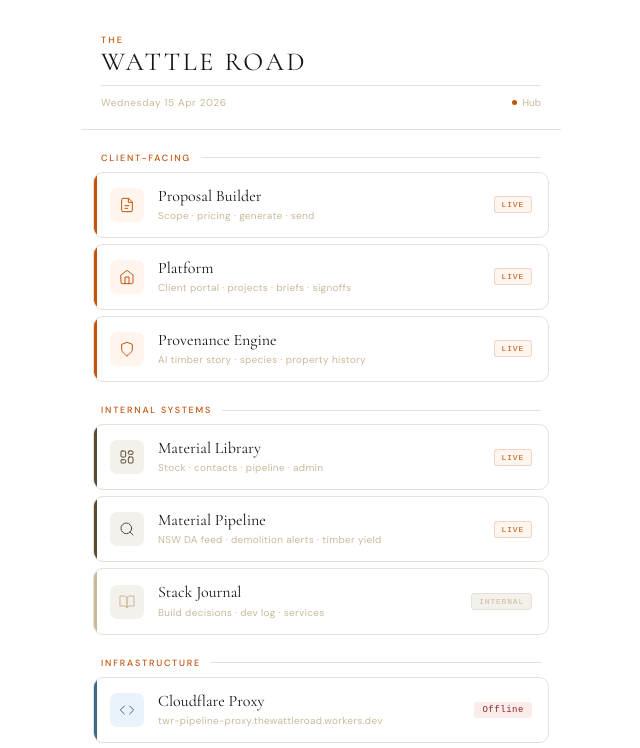
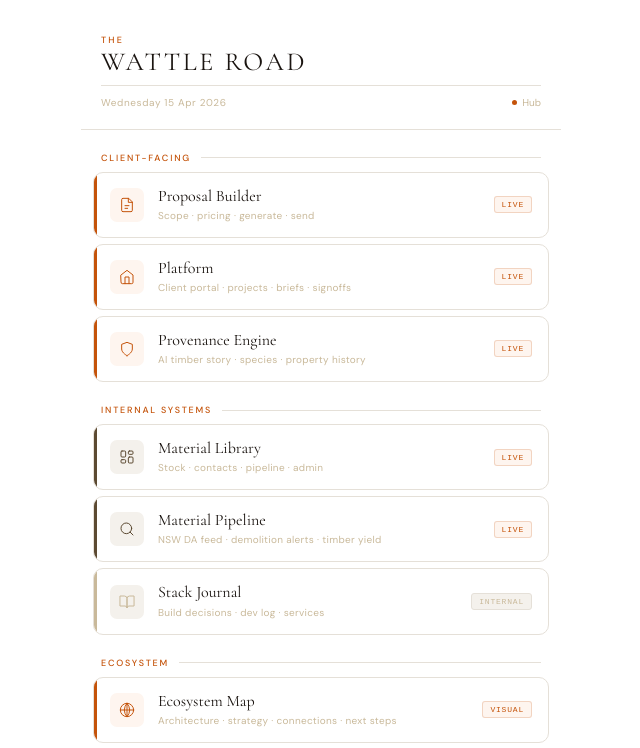
Before and after one commit to ThePrivFew/twr-hub, a plain HTML site: page index.html in a window 1280 px wide. Shown: the top 748 px of the page, without its empty margins (319-959 px from the left). Drawn offline with nearby package versions, Linux system fonts and the light colour scheme; no server answers.

Commit message:
Add files via upload

```diff
--- a/index.html
+++ b/index.html
@@ -189,6 +189,29 @@
 
   </div>
 
+
+  <!-- ECOSYSTEM -->
+  <div class="label">Ecosystem</div>
+  <div class="deck">
+
+    <a class="card forge" href="https://theprivfew.github.io/twr-hub/ecosystem.html" target="_blank" rel="noopener">
+      <div class="card-ico">
+        <svg fill="none" stroke="#C4530A" stroke-width="1.5" stroke-linecap="round" stroke-linejoin="round" viewBox="0 0 24 24">
+          <circle cx="12" cy="12" r="10"/>
+          <line x1="12" y1="2" x2="12" y2="22"/>
+          <line x1="2" y1="12" x2="22" y2="12"/>
+          <path d="M12 2a15.3 15.3 0 0 1 4 10 15.3 15.3 0 0 1-4 10 15.3 15.3 0 0 1-4-10 15.3 15.3 0 0 1 4-10z"/>
+        </svg>
+      </div>
+      <div class="card-body">
+        <div class="card-name">Ecosystem Map</div>
+        <div class="card-desc">Architecture · strategy · connections · next steps</div>
+      </div>
+      <span class="badge b-live">Visual</span>
+    </a>
+
+  </div>
+
   <!-- INFRASTRUCTURE -->
   <div class="label">Infrastructure</div>
   <div class="deck">
```
